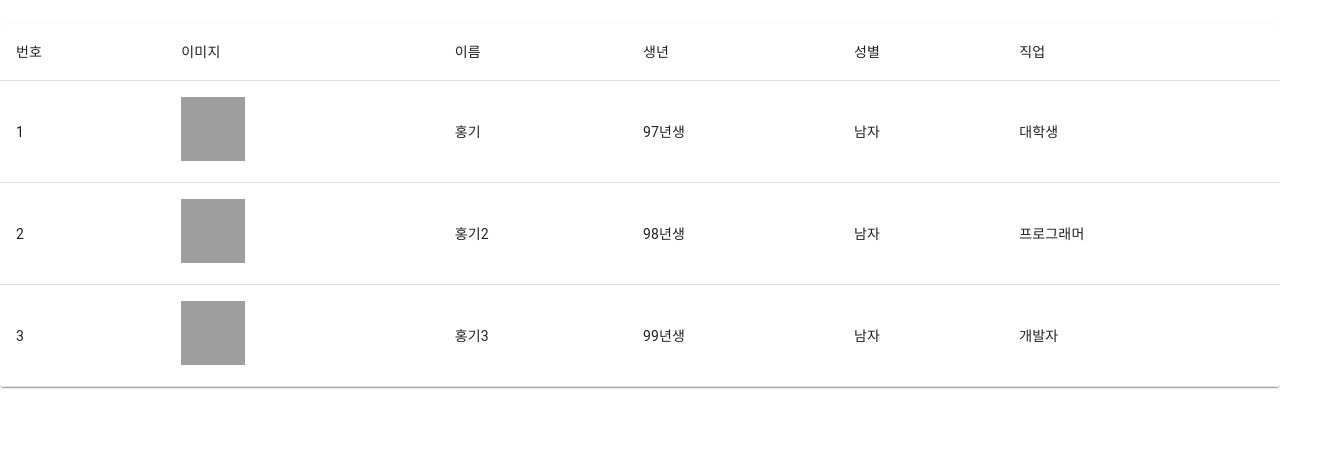
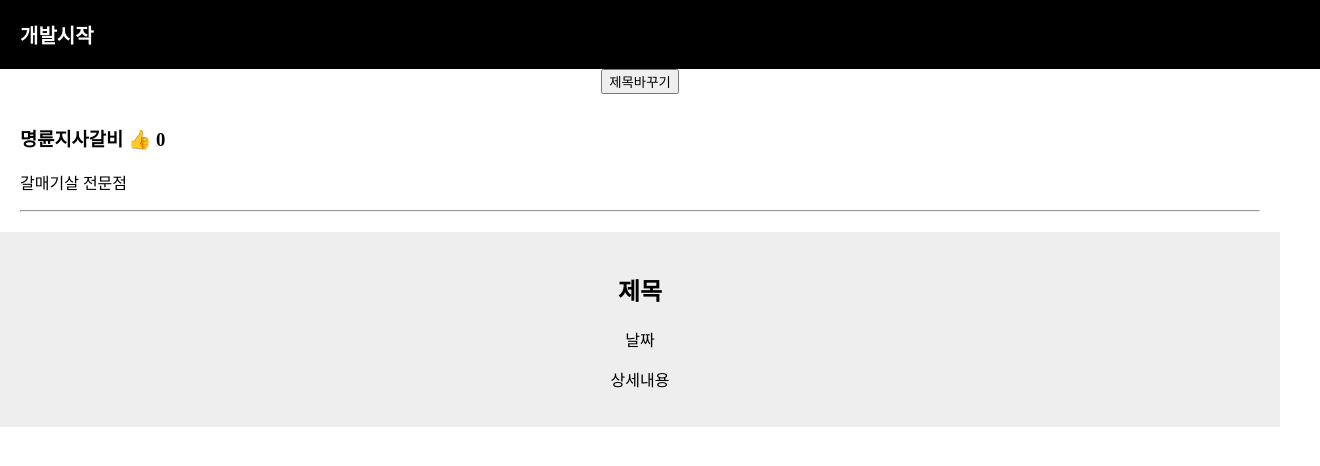
Before and after one commit to superlgtele/react_site, a React (Create React App) app: page / in a window 1280 px wide. Shown: the top 466 px of the page, 1320 px wide, since content can reach past the window. Built offline with nearby package versions, Linux system fonts and the light colour scheme; grey boxes are pictures that could not be loaded.

Commit message:
usestate
2022/01/11

```diff
--- a/src/App.css
+++ b/src/App.css
@@ -1,4 +1,4 @@
-/* .App {
+.App {
   text-align: center;
 }
 
@@ -27,7 +27,7 @@ body {
   margin-top: 20px;
   padding: 20px;
   background: #eee;
-} */
+}
 
 .App-logo {
   height: 40vmin;
--- a/src/App.js
+++ b/src/App.js
@@ -1,134 +1,45 @@
 /* eslint-disable */
 
-// import React, { useState } from 'react';
-// 동빈나 React 수업
+import React, { useState } from "react";
+import "./App.css";
 
-import React, { Component } from 'react';
-import './App.css';
-import Customer from './components/Customer';
-import Buttonbox from './components/Buttonbox';
-import Paper from '@material-ui/core/Paper';
-import Table from '@material-ui/core/Table';
-import TableHead from '@material-ui/core/TableHead';
-import TableBody from '@material-ui/core/TableBody';
-import TableRow from '@material-ui/core/TableRow';
-import TableCell from '@material-ui/core/TableCell';
-import { withStyles } from '@material-ui/core/styles';
+function App() {
+  let [title, changetitle] = useState(["마포갈매기", "명륜지사갈비"]);
+  let [good, changegood] = useState(0);
 
-const styles = theme => ({
-  root: {
-    width: '100%',
-    marginTop: theme.spacing(3),
-    overflowX: "auto"
-  },
-  table: {
-    minWidth: 1080
+  function 제목바꾸는함수() {
+    let newArray = [...title];
+    newArray[1] = "성공!";
+    changetitle(newArray);
   }
-})
 
-const customers = [
-  {
-    'id': 1,
-    'image': 'https://placeimg.com/64/64/1',
-    'name': '홍기',
-    'birthday': '97년생',
-    'gender': '남자',
-    'job': '대학생'
-  },
-  {
-    'id': 2,
-    'image': 'https://placeimg.com/64/64/2',
-    'name': '홍기2',
-    'birthday': '98년생',
-    'gender': '남자',
-    'job': '프로그래머'
-  },
-  {
-    'id': 3,
-    'image': 'https://placeimg.com/64/64/3',
-    'name': '홍기3',
-    'birthday': '99년생',
-    'gender': '남자',
-    'job': '개발자'
-  }
-]
+  return (
+    <div className="App">
+      <div className="black-nav">
+        <div>개발시작</div>
+      </div>
+      <button onClick={제목바꾸는함수}>제목바꾸기</button>
+      <div className="list">
+        <h3>
+          {title[1]} <span onClick={() => changegood(good + 1)}>👍</span> {good}
+        </h3>
+        <p>갈매기살 전문점</p>
+        <hr />
+      </div>
 
-class App extends Component {
-  render () {
-    const { classes } = this.props;
-    return (
-      <Paper className={classes.root}>
-        <Table className={classes.table}>
-          <TableHead>
-            <TableRow>
-              <TableCell>번호</TableCell>
-              <TableCell>이미지</TableCell>
-              <TableCell>이름</TableCell>
-              <TableCell>생년</TableCell>
-              <TableCell>성별</TableCell>
-              <TableCell>직업</TableCell>
-            </TableRow>
-          </TableHead>
-          <TableBody>
-          {
-            customers.map(Readcustomers => {
-              return (
-                <Customer
-                  key={Readcustomers.id}
-                  id={Readcustomers.id}
-                  image={Readcustomers.image}
-                  name={Readcustomers.name}
-                  birthday={Readcustomers.birthday}
-                  gender={Readcustomers.gender}
-                  job={Readcustomers.job}
-                />
-              )
-            })
-          }
-          </TableBody>
-        </Table>
-      </Paper>
-    );
-  }
+      <Modal></Modal>
+    </div>
+  );
 }
 
-export default withStyles(styles)(App);
+function Modal() {
+  return (
+    <div className="modal">
+      <h2>제목</h2>
+      <p>날짜</p>
+      <p>상세내용</p>
+    </div>
+  );
+}
 
-// function App() {
-
-//   let [ title, changetitle ] = useState(['마포갈매기', '명륜지사갈비']);
-//   let [ good, changegood ] = useState(0);
-
-//   function 제목바꾸는함수() {
-//     let newArray = [...title];
-//     newArray[1] = '성공!';
-//     changetitle( newArray );
-//   }
-
-//   return (
-//     <div className="App">
-//       <div className="black-nav">
-//         <div>개발시작</div>
-//       </div>
-//       <button onClick={ 제목바꾸는함수 }>제목바꾸기</button>
-//       <div className="list">
-//         <h3> { title[1] } <span onClick={ () => changegood(good + 1) }>👍</span> {good} </h3>
-//         <p>갈매기살 전문점</p>
-//         <hr/>
-//       </div>
-
-//       <Modal></Modal>
-
-//     </div>
-//   );
-// }
-
-// function Modal() {
-//   return (
-//     <div className="modal">
-//       <h2>제목</h2>
-//       <p>날짜</p>
-//       <p>상세내용</p>
-//     </div>
-//   )
-// }
+export default App;
--- a/src/components/Buttonbox.js
+++ /dev/null
@@ -1,27 +0,0 @@
-import React from 'react';
-import Button from '@material-ui/core/Button';
-import Menu from '@material-ui/core/Menu';
-import MenuItem from '@material-ui/core/MenuItem';
-import PopupState, { bindTrigger, bindMenu } from 'material-ui-popup-state';
-
-class Buttonbox extends React.Component {
-    render() {
-        return(
-            <PopupState variant="popover" popupId="demo-popup-menu">
-                {(popupState) => (
-                <React.Fragment>
-                    <Button variant="contained" color="primary" {...bindTrigger(popupState)}>
-                    Open Menu
-                    </Button>
-                    <Menu {...bindMenu(popupState)}>
-                    <MenuItem onClick={popupState.close}>Fisrt</MenuItem>
-                    <MenuItem onClick={popupState.close}>Second</MenuItem>
-                    </Menu>
-                </React.Fragment>
-                )}
-            </PopupState>
-        )
-    }
-}
-
-export default Buttonbox;
--- a/src/components/Customer.js
+++ /dev/null
@@ -1,20 +0,0 @@
-import React from 'react';
-import TableRow from '@material-ui/core/TableRow';
-import TableCell from '@material-ui/core/TableCell';
-
-class Customer extends React.Component {
-    render() {
-        return(
-            <TableRow>
-                <TableCell>{this.props.id}</TableCell>
-                <TableCell><img src={this.props.image} alt="profile"/></TableCell>
-                <TableCell>{this.props.name}</TableCell>
-                <TableCell>{this.props.birthday}</TableCell>
-                <TableCell>{this.props.gender}</TableCell>
-                <TableCell>{this.props.job}</TableCell>
-            </TableRow>
-        )
-    }
-}
-
-export default Customer;
```
